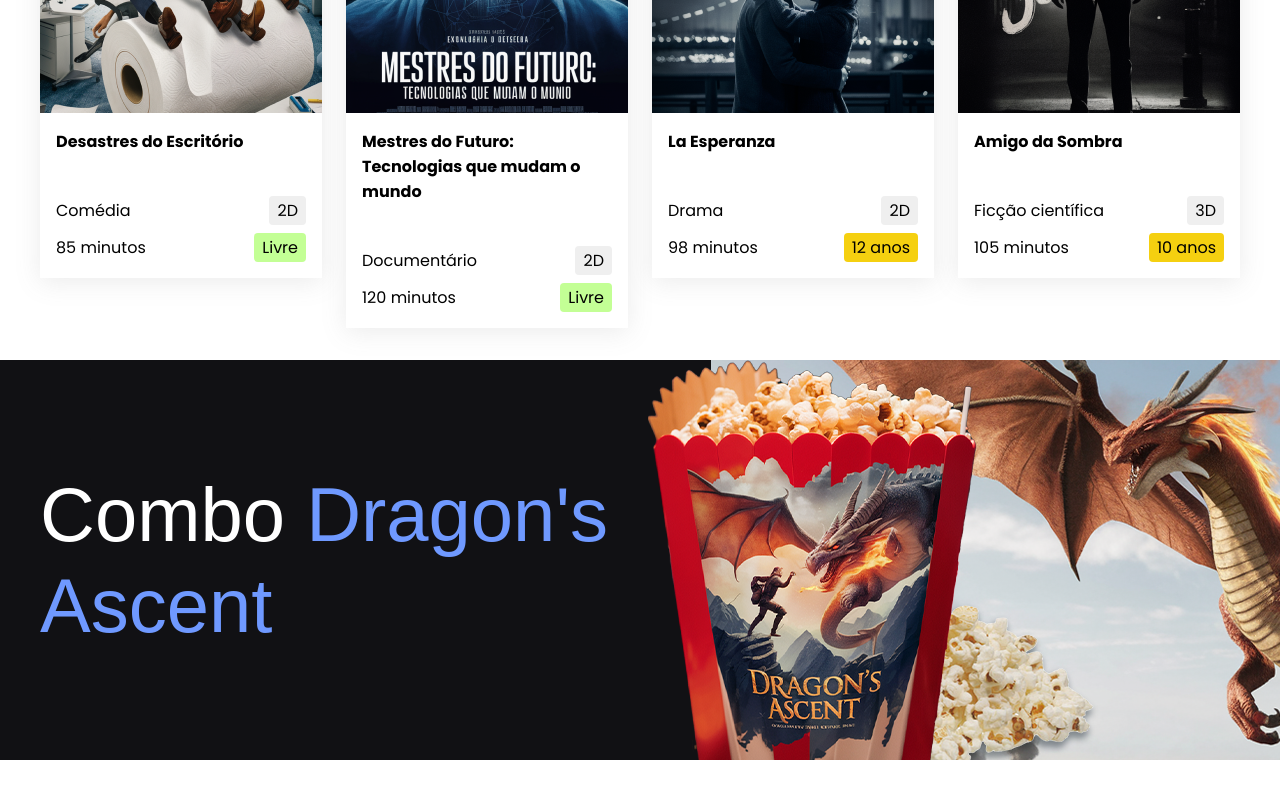
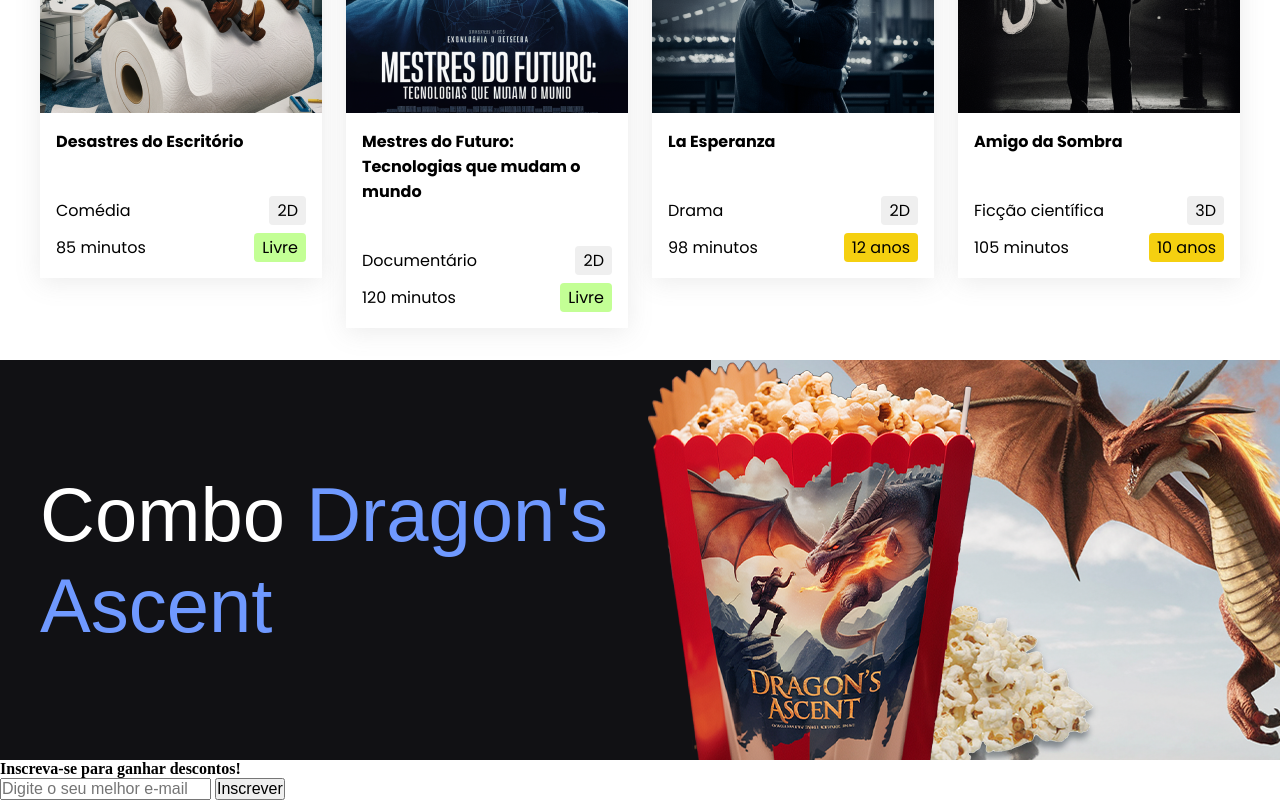
Before and after one commit to gabrielaoliveiramendes/landing-page4, a plain HTML site: page index.html in a window 1280 px wide. Shown: the part 1643-2443 px from the top of the page. Before the commit the page ends 2403 px from the top, so only its background shows below. Drawn offline with Linux system fonts and the light colour scheme; a web font is replaced by a local one.

Commit message:
newsletter section

```diff
--- a/index.html
+++ b/index.html
@@ -237,5 +237,15 @@
         <h2 class="combo__titulo">Combo <span class="combo__titulo-destaque">Dragon's Ascent</span></h2>
       </div>
     </section>
+
+    <section class="newsletter">
+      <div class="newsletter__container">
+        <h2 class="newsletter__titulo" id="newsletter-titulo">Inscreva-se para ganhar descontos!</h2>
+        <form action="" class="newsletter__formulario" aria-labelledby="newsletter-titulo">
+          <input type="email" placeholder="Digite o seu melhor e-mail" class="newsletter__input">
+          <button type="submit" class="newsletter__button">Inscrever</button>
+        </form>
+      </div>
+    </section>
   </body>
 </html>
```
